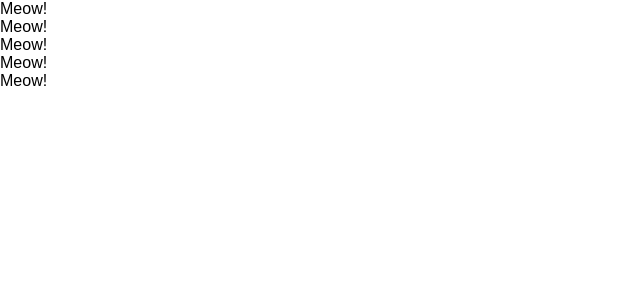
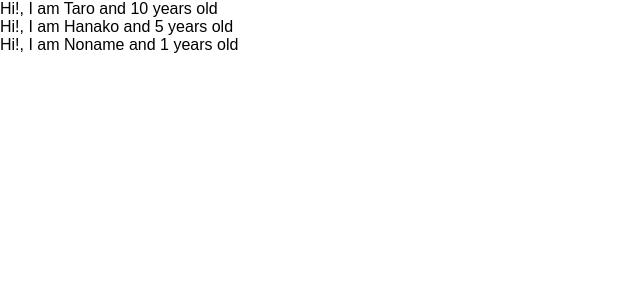
Before and after one commit to daisuke08-t/udemy-react-redux-crud-application, a React (Create React App) app: page / in a window 1280 px wide. Shown: the top 300 px of the page, without its empty margins (0-640 px from the left). Built offline with nearby package versions, Linux system fonts and the light colour scheme.

Commit message:
learn props of component

```diff
--- a/src/App.js
+++ b/src/App.js
@@ -12,19 +12,28 @@ import React from "react";
 // }
 
 const App = () => {
+  const profiles = [
+    { name: "Taro", age: 10},
+    { name: "Hanako", age: 5},
+    { name: "Noname"},
+  ]
   return (
     <div>
-      <Cat/>
-      <Cat/>
-      <Cat/>
-      <Cat/>
-      <Cat/>
+      {
+        profiles.map((prodile, index) => {
+          return <User name={prodile.name} age={prodile.age} key={index}/>
+        })
+      }
     </div>
   )
 }
 
-const Cat = () => {
-  return <div>Meow!</div>
+const User = (props) => {
+  return <div>Hi!, I am {props.name} and {props.age} years old</div>
+}
+
+User.defaultProps = {
+  age: 1
 }
 
 export default App;
```
